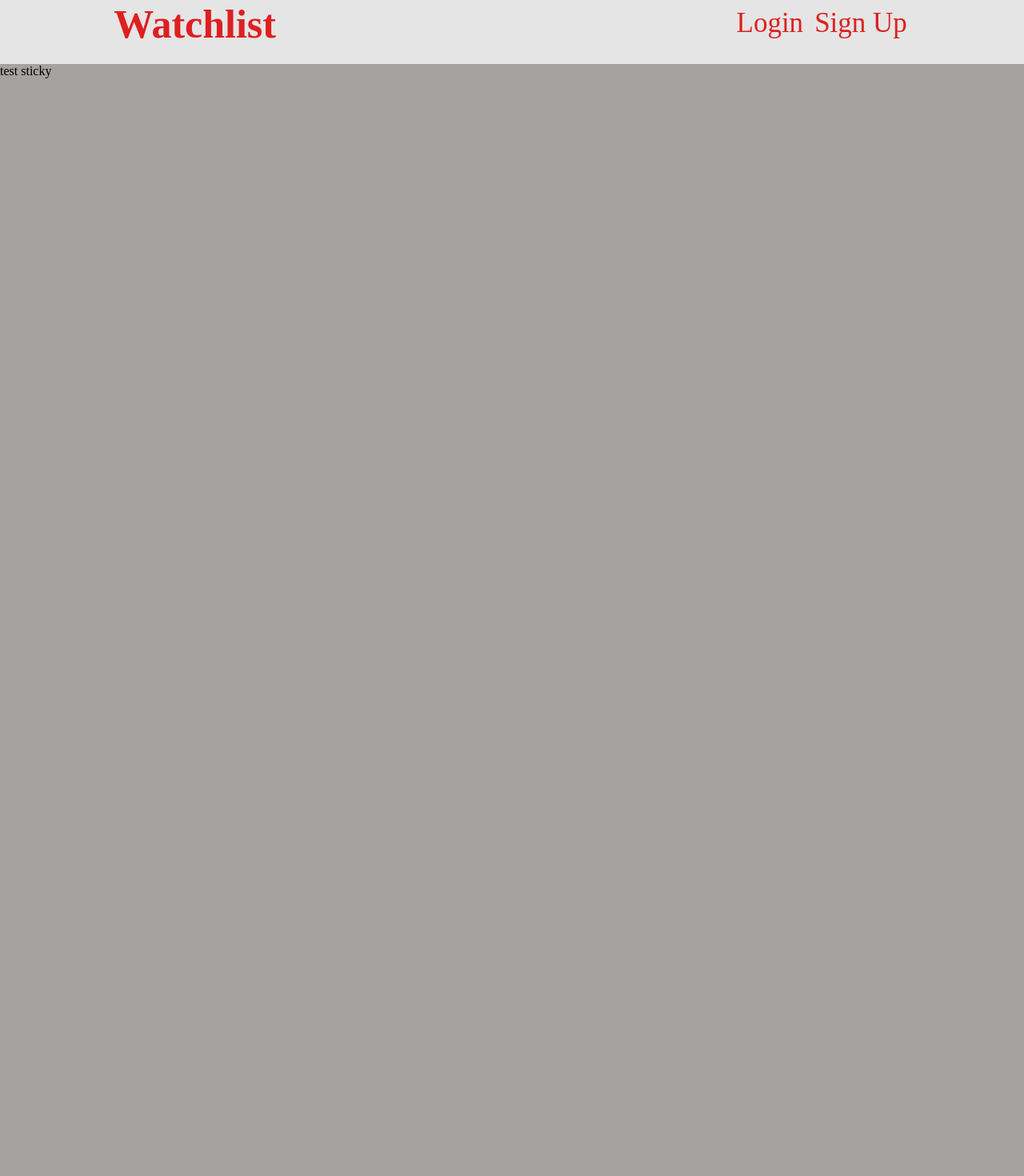
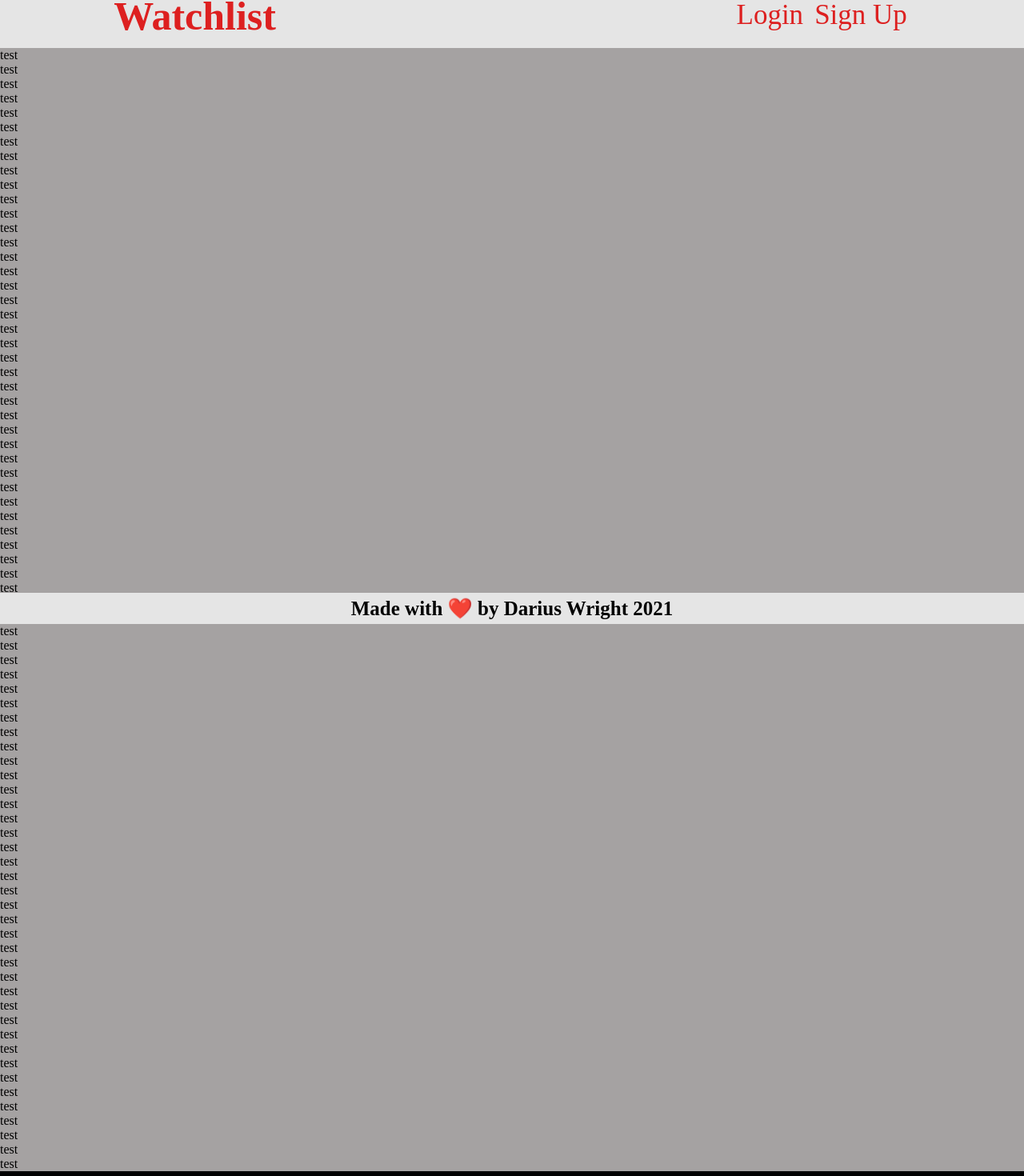
Before and after one commit to DariusJWright/watchlist, a React (Create React App) app in the folder client/: page / in a window 1280 px wide. Shown: the part 20-1490 px from the top of the page at 80% size. Before the commit the page ends 800 px from the top, so only its background shows below. Built offline with nearby package versions, Linux system fonts and the light colour scheme.

Commit message:
created/styled footer component

```diff
--- a/client/src/App.js
+++ b/client/src/App.js
@@ -1,10 +1,90 @@
-import Header from './components/Header';
+import Header from './components/Header/Header';
+import Footer from './components/Footer/Footer';
 
 function App() {
   return (
     <>
-    <Header />
-    <div>test sticky</div>
+      <Header />
+      <div>test</div>
+      <div>test</div>
+      <div>test</div>
+      <div>test</div>
+      <div>test</div>
+      <div>test</div>
+      <div>test</div>
+      <div>test</div>
+      <div>test</div>
+      <div>test</div>
+      <div>test</div>
+      <div>test</div>
+      <div>test</div>
+      <div>test</div>
+      <div>test</div>
+      <div>test</div>
+      <div>test</div>
+      <div>test</div>
+      <div>test</div>
+      <div>test</div>
+      <div>test</div>
+      <div>test</div>
+      <div>test</div>
+      <div>test</div>
+      <div>test</div>
+      <div>test</div>
+      <div>test</div>
+      <div>test</div>
+      <div>test</div>
+      <div>test</div>
+      <div>test</div>
+      <div>test</div>
+      <div>test</div>
+      <div>test</div>
+      <div>test</div>
+      <div>test</div>
+      <div>test</div>
+      <div>test</div>
+      <div>test</div>
+      <div>test</div>
+      <div>test</div>
+      <div>test</div>
+      <div>test</div>
+      <div>test</div>
+      <div>test</div>
+      <div>test</div>
+      <div>test</div>
+      <div>test</div>
+      <div>test</div>
+      <div>test</div>
+      <div>test</div>
+      <div>test</div>
+      <div>test</div>
+      <div>test</div>
+      <div>test</div>
+      <div>test</div>
+      <div>test</div>
+      <div>test</div>
+      <div>test</div>
+      <div>test</div>
+      <div>test</div>
+      <div>test</div>
+      <div>test</div>
+      <div>test</div>
+      <div>test</div>
+      <div>test</div>
+      <div>test</div>
+      <div>test</div>
+      <div>test</div>
+      <div>test</div>
+      <div>test</div>
+      <div>test</div>
+      <div>test</div>
+      <div>test</div>
+      <div>test</div>
+      <div>test</div>
+      <div>test</div>
+      <div>test</div>
+      <div className='footer-spacer'></div>
+      <Footer />
     </>
   );
 }
--- /dev/null
+++ b/client/src/components/Footer/Footer.js
@@ -0,0 +1,11 @@
+import React from 'react';
+
+const Footer = () => {
+  return (
+    <footer>
+      <h2>Made with ❤️ by Darius Wright 2021</h2>
+    </footer>
+  )
+}
+
+export default Footer;
--- a/client/src/index.css
+++ b/client/src/index.css
@@ -6,9 +6,9 @@
 
 :root {
   --main-color: #a5a2a2;
-  --secondary-color: #0d0c0c;
+  --secondary-color: #e5e5e5;
   --main-font-color: #dd2020;
-  --secondary-font-color: #e5e5e5;
+  --secondary-font-color: #0d0c0c;
 }
 
 body {
@@ -16,8 +16,12 @@ body {
   height: 100%;
 }
 
+/* ============= */
+/* header styles */
+/* ============= */
+
 header {
-  background-color: var(--secondary-font-color);
+  background-color: var(--secondary-color);
   color: var(--main-font-color);
   display: flex;
   justify-content: space-between;
@@ -49,6 +53,31 @@ nav a {
   text-decoration: none;
 }
 
+/* ============= */
+/* footer styles */
+/* ============= */
+
+footer {
+  display: flex;
+  align-items: center;
+  justify-content: center;
+  position: fixed;
+  bottom: 0;
+  left: 0;
+  right: 0;
+  background: var(--secondary-color);
+}
+
+footer h2 {
+  padding: 5px;
+  font-size: 1em;
+}
+
+.footer-spacer {
+  background-color: black;
+  height: 31px;
+}
+
 @media screen and (min-width: 525px) {
   header {
     display: grid;
@@ -74,8 +103,12 @@ nav a {
 }
 
 @media screen and (min-width: 1000px) {
+  /* ============= */
+  /* header styles */
+  /* ============= */
+
   header {
-    height: 100px;
+    height: 80px;
   }
 
   header h1 {
@@ -110,4 +143,16 @@ nav a {
   nav a:hover::before {
     transform: scale(1, 1);
   }
+
+  /* ============= */
+  /* footer styles */
+  /* ============= */
+
+  footer h2 {
+    font-size: 25px;
+  }
+
+  .footer-spacer {
+    height: 43px;
+  }
 }
```
Also changed, not shown: client/src/components/Header/Header.js (renamed from client/src/components/Header.js).
